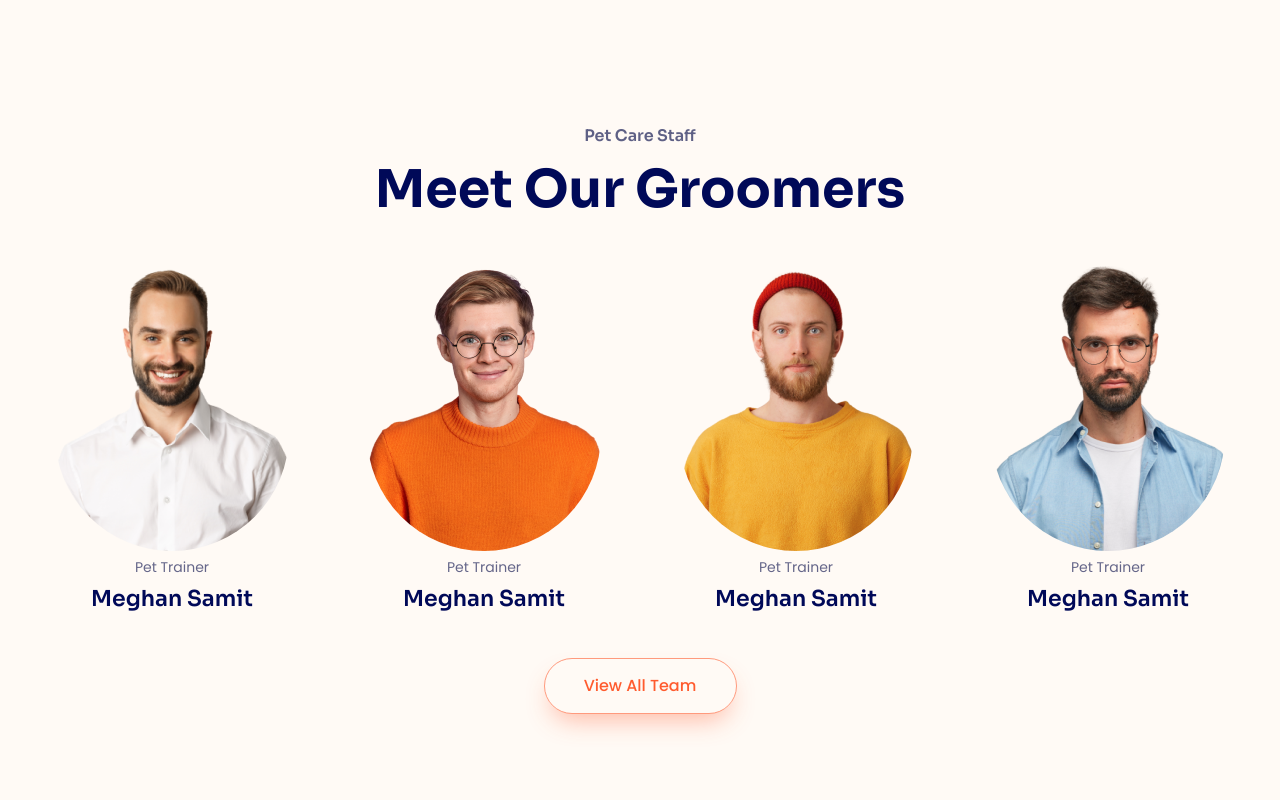
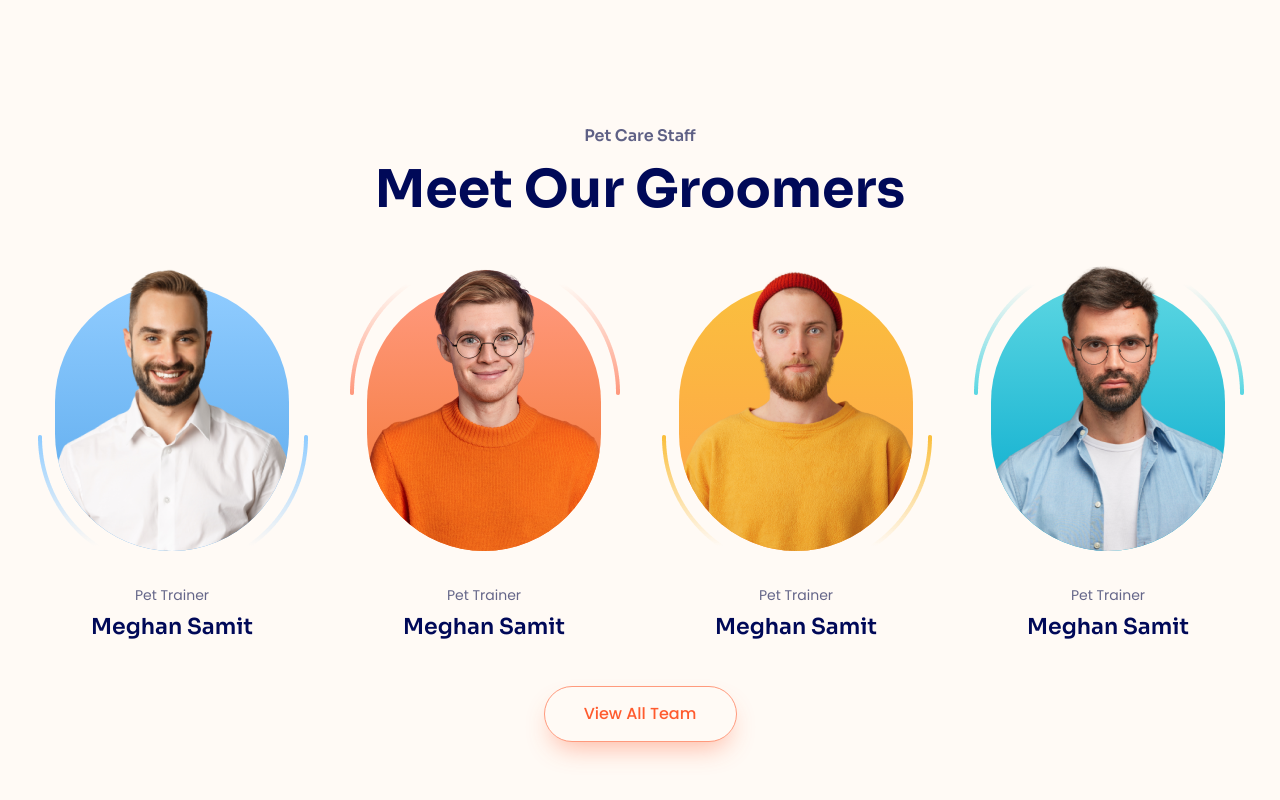
Before and after one commit to tran3tin/project4, a website: page index.html in a window 1280 px wide. Shown: the part 3210-4010 px from the top of the page. Drawn offline with Linux system fonts and the light colour scheme.

```diff
--- a/index.html
+++ b/index.html
@@ -494,6 +494,10 @@
           <button class="team__btn"><span>View All Team</span></button>
         </div>
       </div>
+      <!-- Pricing -->
+      <div class="pricing">
+        <div class="container"></div>
+      </div>
     </main>
     <footer></footer>
   </body>
--- a/styles.css
+++ b/styles.css
@@ -908,6 +908,55 @@
   border-radius: 130px;
 }
 
+.team__image {
+  position: relative;
+}
+
+.team__image::before {
+  content: "";
+  position: absolute;
+  display: inline-block;
+  width: 234px;
+  height: 266px;
+  border-radius: 129.5px;
+  background: linear-gradient(180deg, #90ccff 0%, #59a8eb 95.96%);
+  z-index: -1;
+  bottom: 3px;
+}
+
+.team__image::after {
+  content: url(./img/member011.png);
+  position: absolute;
+  bottom: 3px;
+  left: -17px;
+}
+
+.team__member:nth-child(2) .team__image::before {
+  background: linear-gradient(180deg, #ff997e 0%, #f3752e 100%);
+}
+
+.team__member:nth-child(2) .team__image::after {
+  content: url(./img/member021.png);
+  top: 16px;
+}
+
+.team__member:nth-child(3) .team__image::before {
+  background: linear-gradient(180deg, #fabf3e 0%, #ffa14a 100%);
+}
+
+.team__member:nth-child(3) .team__image::after {
+  content: url(./img/member031.png);
+}
+
+.team__member:nth-child(4) .team__image::before {
+  background: linear-gradient(180deg, #5bd6e2 0%, #00a7cc 100%);
+}
+
+.team__member:nth-child(4) .team__image::after {
+  content: url(./img/member041.png);
+  top: 16px;
+}
+
 .team__career {
   color: #656689;
   text-align: center;
@@ -916,7 +965,7 @@
   font-style: normal;
   font-weight: 400;
   line-height: 1; /* 100% */
-  margin-top: 6px;
+  margin-top: 34px;
 }
 
 .team__name {
@@ -977,3 +1026,5 @@
   width: 100%;
   left: 0;
 }
+
+/* Pricing */
```
Also changed, not shown: img/member011.png (added), img/member021.png (added), img/member031.png (added), img/member041.png (added).
